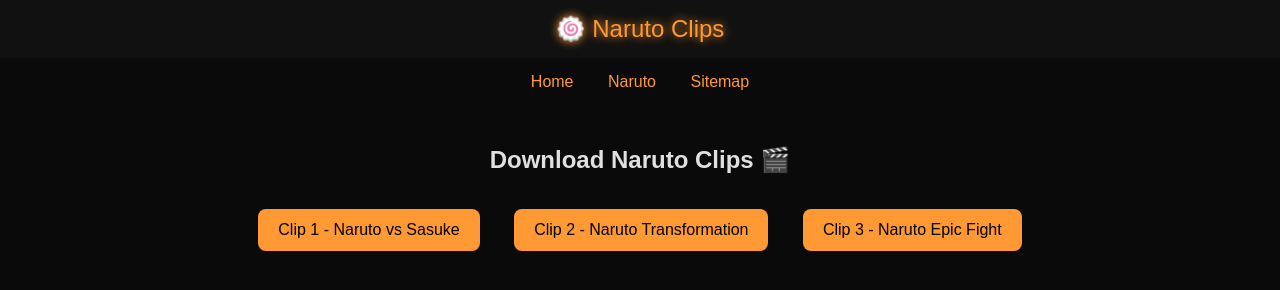
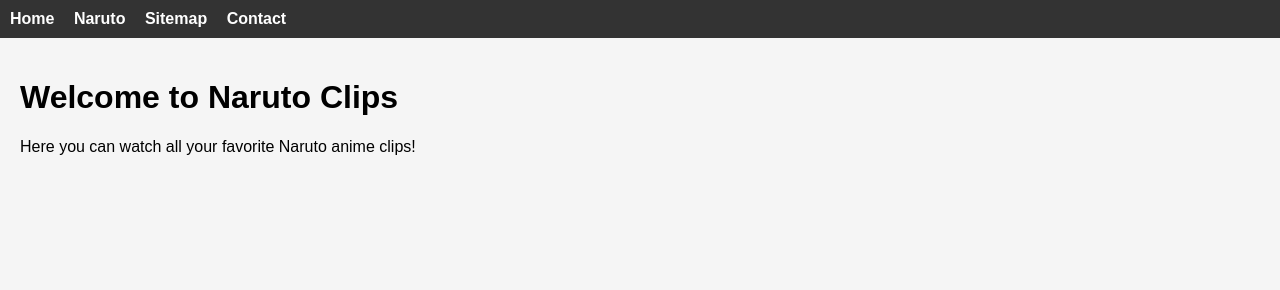
Before and after one commit to ansh17december-sketch/anime-clips-site, a plain HTML site: page naruto.html in a window 1280 px wide. Drawn offline with Linux system fonts and the light colour scheme.

Commit message:
Update naruto.html

```diff
--- a/naruto.html
+++ b/naruto.html
@@ -7,71 +7,41 @@
   <style>
     body {
       font-family: Arial, sans-serif;
-      background: #0a0a0a;
-      color: #e0e0e0;
+      background-color: #f5f5f5;
       margin: 0;
       padding: 0;
     }
-    header {
-      background: #111;
-      padding: 15px;
-      text-align: center;
-      color: #ff9933;
-      font-size: 24px;
-      text-shadow: 0 0 10px #ff9933;
-    }
     nav {
-      text-align: center;
-      margin: 15px 0;
+      background-color: #333;
+      padding: 10px;
     }
     nav a {
-      margin: 0 15px;
+      color: white;
       text-decoration: none;
-      color: #ff9933;
-      transition: 0.3s;
+      margin-right: 15px;
+      font-weight: bold;
     }
     nav a:hover {
-      color: #00d4ff;
-      text-shadow: 0 0 10px #00d4ff;
+      text-decoration: underline;
     }
-    .container {
+    .content {
       padding: 20px;
-      text-align: center;
-    }
-    .clip-btn {
-      display: inline-block;
-      margin: 15px;
-      padding: 12px 20px;
-      background: #ff9933;
-      color: #000;
-      border-radius: 8px;
-      text-decoration: none;
-      transition: 0.3s;
-    }
-    .clip-btn:hover {
-      background: #00d4ff;
-      color: #fff;
     }
   </style>
 </head>
 <body>
 
-  <header>🍥 Naruto Clips</header>
-
   <nav>
     <a href="index.html">Home</a>
     <a href="naruto.html">Naruto</a>
     <a href="sitemap.html">Sitemap</a>
+    <a href="contact.html">Contact</a>
   </nav>
 
-  <div class="container">
-    <h2>Download Naruto Clips 🎬</h2>
-
-    <!-- Example clip links -->
-    <a href="YOUR_DRIVE_LINK_1" class="clip-btn" target="_blank" download>Clip 1 - Naruto vs Sasuke</a>
-    <a href="YOUR_DRIVE_LINK_2" class="clip-btn" target="_blank" download>Clip 2 - Naruto Transformation</a>
-    <a href="YOUR_DRIVE_LINK_3" class="clip-btn" target="_blank" download>Clip 3 - Naruto Epic Fight</a>
-
+  <div class="content">
+    <h1>Welcome to Naruto Clips</h1>
+    <p>Here you can watch all your favorite Naruto anime clips!</p>
+    <!-- You can add videos or links to clips below -->
   </div>
 
 </body>
```
